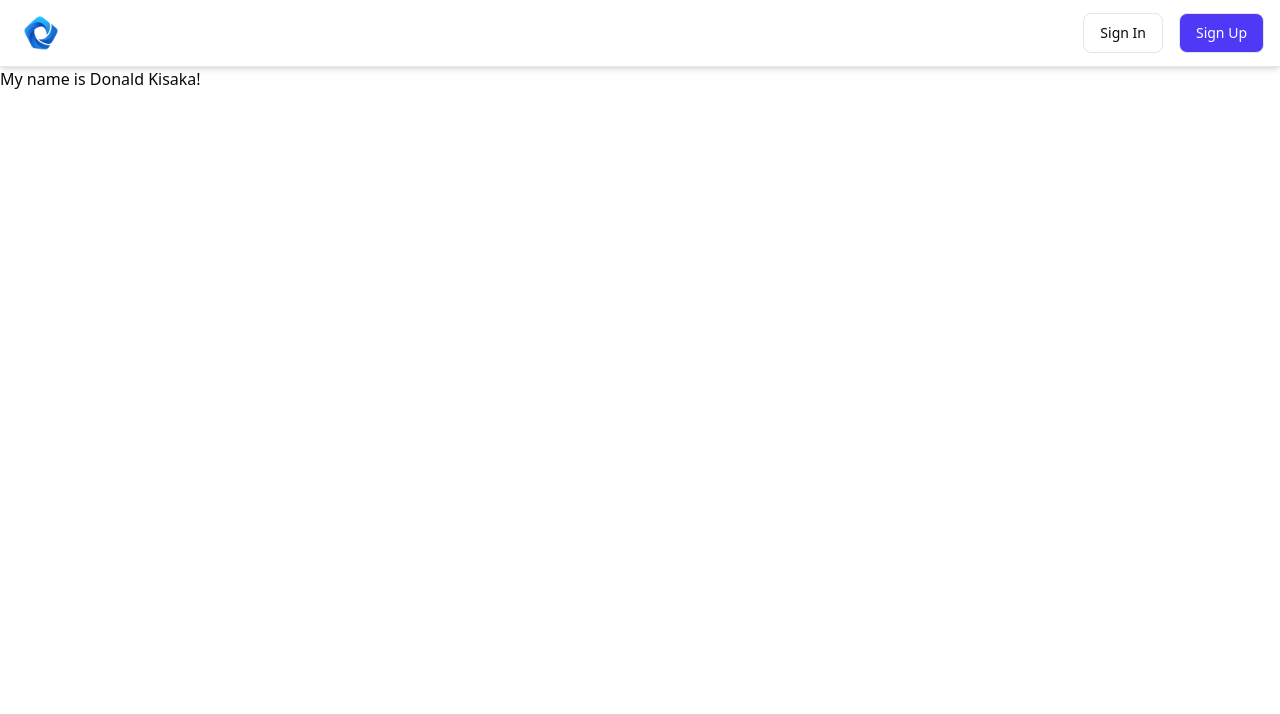
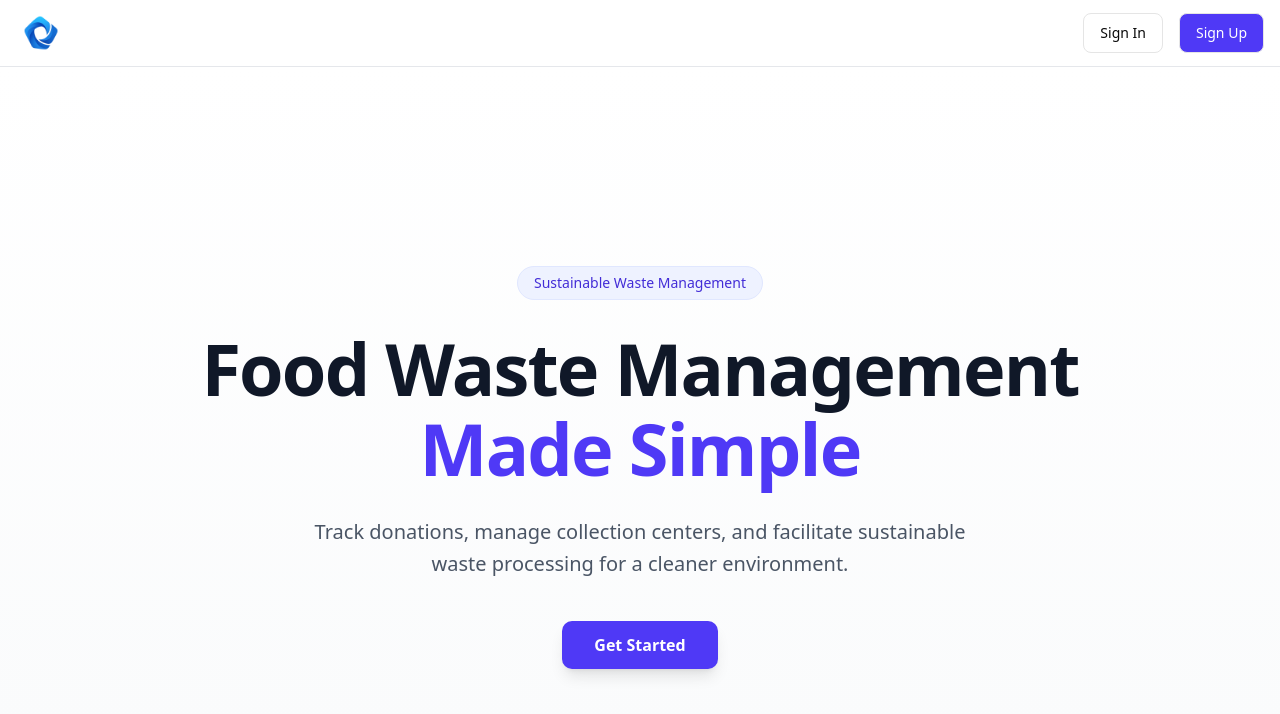
Before and after one commit to DonKisaka/Food-waste-management-system, a Next.js app in the folder frontend/: page / in a window 1280 px wide. Shown: the top 714 px of the page. Built offline with nearby package versions, Linux system fonts and the light colour scheme.

Commit message:
Landing page

```diff
--- a/frontend/app/page.tsx
+++ b/frontend/app/page.tsx
@@ -1,8 +1,35 @@
+import { Button } from "@/components/ui/button"
+import Link from "next/link"
 
 const HomePage = () => {
   return (
-    <div>
-      <h1>My name is Donald Kisaka!</h1>
+    <div className="min-h-screen flex flex-col">
+      <main className="flex-1 flex items-center justify-center bg-gradient-to-b from-white to-gray-50">
+        <div className="max-w-5xl mx-auto px-4 sm:px-6 lg:px-8 py-16 sm:py-20 lg:py-24">
+          <div className="text-center space-y-8">
+            <div className="inline-flex items-center rounded-full bg-indigo-50 px-4 py-1.5 text-sm font-medium text-indigo-700 border border-indigo-100">
+              Sustainable Waste Management
+            </div>
+
+            <h1 className="text-4xl font-extrabold tracking-tight text-gray-900 sm:text-5xl md:text-6xl lg:text-7xl">
+              Food Waste Management
+              <span className="block text-indigo-600 mt-2">Made Simple</span>
+            </h1>
+
+            <p className="mt-6 text-lg sm:text-xl text-gray-600 max-w-2xl mx-auto leading-relaxed">
+              Track donations, manage collection centers, and facilitate sustainable waste processing for a cleaner environment.
+            </p>
+
+            <div className="mt-10">
+              <Link href="/signup">
+                <Button className="bg-indigo-600 text-white hover:bg-indigo-700 px-8 py-6 text-base font-semibold rounded-lg shadow-lg hover:shadow-xl transition-all cursor-pointer">
+                  Get Started
+                </Button>
+              </Link>
+            </div>
+          </div>
+        </div>
+      </main>
     </div>
   )
 }
```
